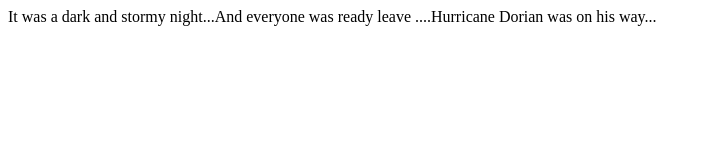
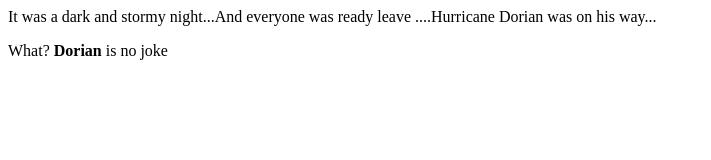
Before and after one commit to cmfournier/fireside-story, a plain HTML site: page index.html in a window 1280 px wide. Shown: the whole page, without its empty margins (0-711 px from the left). Drawn offline with Linux system fonts and the light colour scheme.

Commit message:
added third line to the story

```diff
--- a/index.html
+++ b/index.html
@@ -1,5 +1,6 @@
 <html>
   <body>
     <p>It was a dark and stormy night...And everyone was ready leave ....Hurricane Dorian was on his way...</p>
+    <p>What? <strong>Dorian</strong> is no joke</p>
   </body>
 </html>
```
